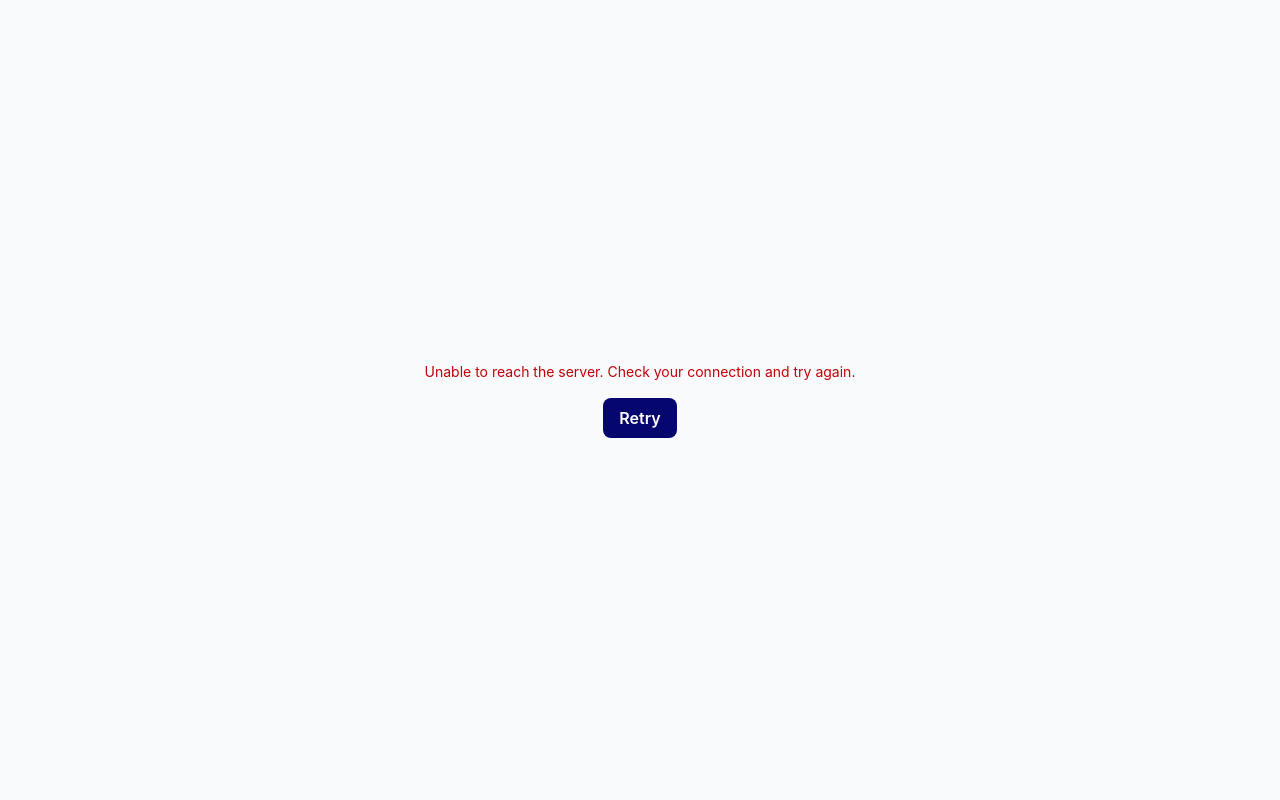
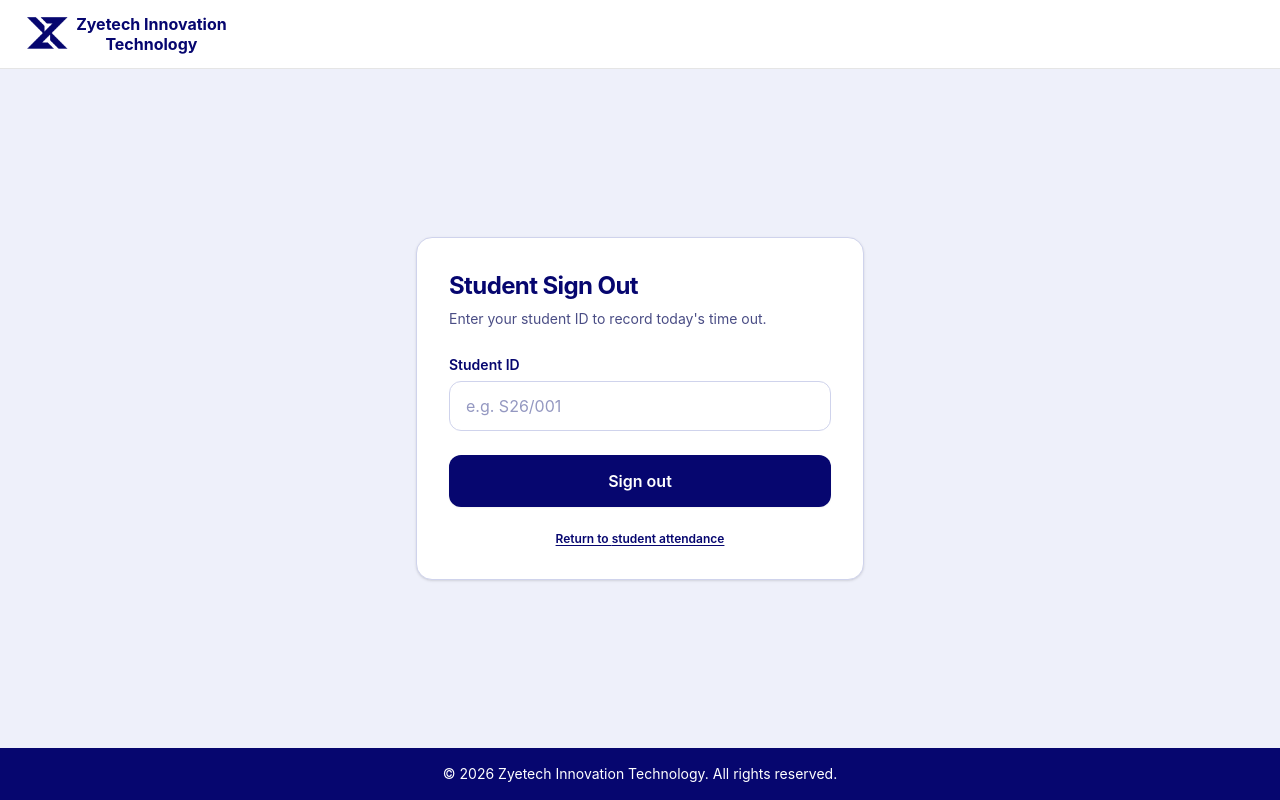
Before and after one commit to chineduoscar/zyetech-attendance, a React (Vite) app: page /student/sign-out in a window 1280 px wide. Before the commit this address led to /admin/dashboard. Built offline with nearby package versions, Linux system fonts and the light colour scheme; no server answers.

Commit message:
added sign out and changed the link

```diff
--- a/src/App.jsx
+++ b/src/App.jsx
@@ -25,6 +25,7 @@ import GenerateReceipt from "./pages/admin/GenerateReceipt";
 import AllReceipts from "./pages/admin/AllReceipts";
 import StaffAttendance from "./pages/attendance/StaffAttendance";
 import StudentAttendance from "./pages/attendance/StudentAttendance";
+import SignOut from "./pages/attendance/SignOut";
 import VerifyAttendance from "./pages/attendance/VerifyAttendance";
 import StaffOnboarding from "./pages/onboarding/StaffOnboarding";
 import StudentOnboarding from "./pages/onboarding/StudentOnboarding";
@@ -52,10 +53,18 @@ function App() {
               <Route path="dashboard" element={<Dashboard />} />
               <Route
                 path="attendance/staff"
+                element={<Navigate to="/admin/staff/attendance" replace />}
+              />
+              <Route
+                path="attendance/students"
+                element={<Navigate to="/admin/student/attendance" replace />}
+              />
+              <Route
+                path="staff/attendance"
                 element={<AttendanceList type="staff" />}
               />
               <Route
-                path="attendance/students"
+                path="student/attendance"
                 element={<AttendanceList type="student" />}
               />
               <Route path="receipts/generate" element={<GenerateReceipt />} />
@@ -73,10 +82,26 @@ function App() {
           </Route>
 
           <Route element={<MainLayout />}>
-            <Route path="/attendance/staff" element={<StaffAttendance />} />
+            <Route
+              path="/attendance/staff"
+              element={<Navigate to="/staff/attendance" replace />}
+            />
             <Route
               path="/attendance/students"
+              element={<Navigate to="/student/attendance" replace />}
+            />
+            <Route path="/staff/attendance" element={<StaffAttendance />} />
+            <Route
+              path="/staff/sign-out"
+              element={<SignOut type="staff" />}
+            />
+            <Route
+              path="/student/attendance"
               element={<StudentAttendance />}
+            />
+            <Route
+              path="/student/sign-out"
+              element={<SignOut type="student" />}
             />
             <Route path="/attendance/verify" element={<VerifyAttendance />} />
             <Route path="/onboarding/staff" element={<StaffOnboarding />} />
--- a/src/data/data.jsx
+++ b/src/data/data.jsx
@@ -51,15 +51,15 @@ export const NAV_ITEMS = [
   },
   {
     key: "staff-attendance",
-    label: "Staff Attendance",
+    label: "staff/attendance",
     icon: "staffAttendance",
-    path: "/admin/attendance/staff",
+    path: "/admin/staff/attendance",
   },
   {
     key: "student-attendance",
     label: "Student Attendance",
     icon: "studentAttendance",
-    path: "/admin/attendance/students",
+    path: "/admin/student/attendance",
   },
   {
     key: "generate-receipts",
--- a/src/pages/admin/AttendanceList.jsx
+++ b/src/pages/admin/AttendanceList.jsx
@@ -24,10 +24,12 @@ const formatDate = (value) =>
   });
 
 const formatTime = (iso) =>
-  new Date(iso).toLocaleTimeString("en-GB", {
-    hour: "2-digit",
-    minute: "2-digit",
-  });
+  iso
+    ? new Date(iso).toLocaleTimeString("en-GB", {
+        hour: "2-digit",
+        minute: "2-digit",
+      })
+    : "—";
 
 const AttendanceList = ({ type }) => {
   const isStaff = type === "staff";
@@ -51,10 +53,12 @@ const AttendanceList = ({ type }) => {
   const loadRecords = useCallback(async () => {
     try {
       const response = await apiRequest(`/api/${type}-attendance`);
-      setRecords(response.data.map((record) => ({
-        ...record,
-        time: record.created_at,
-      })));
+      setRecords(
+        response.data.map((record) => ({
+          ...record,
+          time: record.time_in || record.created_at,
+        })),
+      );
     } catch (requestError) {
       setError(requestError.message || "Unable to load attendance records.");
     } finally {
@@ -180,9 +184,20 @@ const AttendanceList = ({ type }) => {
                       </div>
                     </dl>
                   )}
-                  <p className="mt-3 text-xs text-slate-500">
-                    Recorded at {formatTime(record.time)}
-                  </p>
+                  <dl className="mt-4 grid grid-cols-2 gap-3 text-sm">
+                    <div className="min-w-0">
+                      <dt className="text-xs text-slate-500">Time in</dt>
+                      <dd className="mt-0.5 text-slate-800">
+                        {formatTime(record.time)}
+                      </dd>
+                    </div>
+                    <div className="min-w-0">
+                      <dt className="text-xs text-slate-500">Time out</dt>
+                      <dd className="mt-0.5 text-slate-800">
+                        {formatTime(record.time_out)}
+                      </dd>
+                    </div>
+                  </dl>
                 </article>
               ))}
             </div>
@@ -210,7 +225,10 @@ const AttendanceList = ({ type }) => {
                     Date
                   </th>
                   <th scope="col" className="px-5 py-3 font-semibold">
-                    Time
+                    Time in
+                  </th>
+                  <th scope="col" className="px-5 py-3 font-semibold">
+                    Time out
                   </th>
                 </tr>
               </thead>
@@ -232,6 +250,7 @@ const AttendanceList = ({ type }) => {
                       {formatDate(record.attendance_date || record.time)}
                     </td>
                     <td className="px-5 py-4">{formatTime(record.time)}</td>
+                    <td className="px-5 py-4">{formatTime(record.time_out)}</td>
                   </tr>
                 ))}
               </tbody>
--- /dev/null
+++ b/src/pages/attendance/SignOut.jsx
@@ -0,0 +1,170 @@
+import { useState } from "react";
+import { Link } from "react-router-dom";
+import { ApiError, apiRequest } from "../../api/client";
+import FieldError from "../../components/FieldError";
+
+const fieldClass =
+  "w-full rounded-xl border-[1.5px] border-[#cfd3ec] bg-white px-4 py-3 text-[#06066f] placeholder:text-[#9498c1] transition-colors hover:border-[#b4b9e4] focus-visible:outline focus-visible:outline-2 focus-visible:outline-offset-2 focus-visible:outline-indigo-400";
+const linkClass =
+  "font-semibold text-[#06066f] underline underline-offset-2 hover:text-[#04044f] focus-visible:outline focus-visible:outline-2 focus-visible:outline-offset-2 focus-visible:outline-indigo-400";
+
+const formatTime = (value) =>
+  value
+    ? new Date(value).toLocaleTimeString("en-GB", {
+        hour: "2-digit",
+        minute: "2-digit",
+        second: "2-digit",
+        hour12: true,
+      })
+    : "—";
+
+const SignOut = ({ type }) => {
+  const isStaff = type === "staff";
+  const personType = isStaff ? "staff" : "student";
+  const identifierLabel = isStaff ? "Staff ID" : "Student ID";
+  const attendancePath = isStaff ? "/staff/attendance" : "/student/attendance";
+  const [identifier, setIdentifier] = useState("");
+  const [error, setError] = useState("");
+  const [fieldError, setFieldError] = useState("");
+  const [record, setRecord] = useState(null);
+  const [saving, setSaving] = useState(false);
+
+  const handleSubmit = async (event) => {
+    event.preventDefault();
+    const trimmedIdentifier = identifier.trim();
+    if (!trimmedIdentifier) {
+      setFieldError(`Enter your ${personType} ID.`);
+      return;
+    }
+
+    setFieldError("");
+    setError("");
+    setSaving(true);
+    try {
+      const response = await apiRequest(
+        `/api/${personType}-attendance/sign-out`,
+        {
+          method: "POST",
+          body: JSON.stringify({ identifier: trimmedIdentifier }),
+        },
+      );
+      setRecord(response.data);
+      setIdentifier("");
+    } catch (requestError) {
+      if (requestError instanceof ApiError && requestError.status === 404) {
+        setError(
+          `No attendance was found for this ${personType} today. Mark attendance before signing out.`,
+        );
+      } else if (
+        requestError instanceof ApiError &&
+        requestError.status === 409
+      ) {
+        setError(`This ${personType} has already signed out today.`);
+      } else {
+        setError(
+          requestError.message || "Unable to sign out. Please try again.",
+        );
+      }
+    } finally {
+      setSaving(false);
+    }
+  };
+
+  return (
+    <section className="flex min-h-full flex-1 items-center justify-center px-5 py-12">
+      <div className="h-fit w-full max-w-md rounded-2xl border border-[#cfd3ec] bg-white p-7 shadow-sm sm:p-8">
+        <header className="mb-6">
+          <h1 className="text-2xl font-bold tracking-tight text-[#06066f]">
+            {isStaff ? "Staff Sign Out" : "Student Sign Out"}
+          </h1>
+          <p className="mt-1.5 text-sm leading-relaxed text-[#4a4d85]">
+            Enter your {personType} ID to record today&apos;s time out.
+          </p>
+        </header>
+
+        {record ? (
+          <div
+            role="status"
+            className="rounded-xl border border-emerald-200 bg-emerald-50 p-4"
+          >
+            <p className="font-semibold text-emerald-900">
+              Signed out successfully
+            </p>
+            <dl className="mt-3 space-y-2 text-sm text-emerald-950">
+              <div className="flex justify-between gap-4">
+                <dt>{identifierLabel}</dt>
+                <dd className="font-semibold">
+                  {isStaff ? record.staff_number : record.student_number}
+                </dd>
+              </div>
+              <div className="flex justify-between gap-4">
+                <dt>Time in</dt>
+                <dd className="font-semibold">
+                  {formatTime(record.time_in || record.created_at)}
+                </dd>
+              </div>
+              <div className="flex justify-between gap-4">
+                <dt>Time out</dt>
+                <dd className="font-semibold">{formatTime(record.time_out)}</dd>
+              </div>
+            </dl>
+          </div>
+        ) : (
+          <form onSubmit={handleSubmit} noValidate>
+            {error && (
+              <p
+                role="alert"
+                className="mb-5 rounded-xl border border-red-200 bg-red-50 p-4 text-sm text-red-800"
+              >
+                {error}
+              </p>
+            )}
+            <div className="mb-6">
+              <label
+                htmlFor="sign-out-identifier"
+                className="mb-1.5 block text-sm font-semibold text-[#06066f]"
+              >
+                {identifierLabel}
+              </label>
+              <input
+                id="sign-out-identifier"
+                type="text"
+                value={identifier}
+                onChange={(event) => {
+                  setIdentifier(event.target.value);
+                  setFieldError("");
+                  setError("");
+                }}
+                placeholder={isStaff ? "e.g. E26/001" : "e.g. S26/001"}
+                autoComplete="off"
+                aria-invalid={Boolean(fieldError)}
+                aria-describedby={
+                  fieldError ? "sign-out-identifier-error" : undefined
+                }
+                className={fieldClass}
+              />
+              <FieldError id="sign-out-identifier-error">
+                {fieldError}
+              </FieldError>
+            </div>
+            <button
+              type="submit"
+              disabled={saving}
+              className="w-full cursor-pointer rounded-xl bg-[#06066f] py-3.5 font-semibold text-white shadow-xs transition-all hover:bg-[#04044f] disabled:cursor-wait disabled:opacity-60 focus-visible:outline-2 focus-visible:outline-offset-2 focus-visible:outline-indigo-400"
+            >
+              {saving ? "Signing out…" : "Sign out"}
+            </button>
+          </form>
+        )}
+
+        <p className="mt-6 text-center text-xs text-[#4a4d85]">
+          <Link to={attendancePath} className={linkClass}>
+            Return to {personType} attendance
+          </Link>
+        </p>
+      </div>
+    </section>
+  );
+};
+
+export default SignOut;
--- a/src/pages/attendance/StaffAttendance.jsx
+++ b/src/pages/attendance/StaffAttendance.jsx
@@ -193,6 +193,12 @@ const StaffAttendance = () => {
           >
             {saving ? "Saving…" : "Mark attendance"}
           </button>
+          <p className="mt-5 text-center text-xs text-[#4a4d85]">
+            Already marked attendance?{" "}
+            <Link to="/staff/sign-out" className={linkClass}>
+              Sign out
+            </Link>
+          </p>
         </form>
       </div>
     </section>
--- a/src/pages/attendance/StudentAttendance.jsx
+++ b/src/pages/attendance/StudentAttendance.jsx
@@ -285,6 +285,12 @@ const StudentAttendance = () => {
           >
             {saving ? "Saving…" : "Mark attendance"}
           </button>
+          <p className="mt-5 text-center text-xs text-[#4a4d85]">
+            Already marked attendance?{" "}
+            <Link to="/student/sign-out" className={linkClass}>
+              Sign out
+            </Link>
+          </p>
         </form>
       </div>
     </section>
--- a/src/pages/attendance/VerifyAttendance.jsx
+++ b/src/pages/attendance/VerifyAttendance.jsx
@@ -22,7 +22,7 @@ const Row = ({ label, value }) => (
 );
 
 /**
- * record = { name, course, session?, time }  (time is an ISO string)
+ * record = { name, course, session?, time_in, time_out, time } (ISO timestamps)
  */
 const AttendanceVerification = ({ record }) => {
   if (!record) return null;
@@ -72,7 +72,13 @@ const AttendanceVerification = ({ record }) => {
           )}
           {record.session && <Row label="Session" value={record.session} />}
           <Row label="Date" value={formatDate(record.time)} />
-          <Row label="Time" value={formatTime(record.time)} />
+          <Row
+            label="Time in"
+            value={formatTime(record.time_in || record.time)}
+          />
+          {record.time_out && (
+            <Row label="Time out" value={formatTime(record.time_out)} />
+          )}
         </dl>
       </div>
     </section>
```
Also changed, not shown: 1 other file (tests, documents, lock files or other folders).
